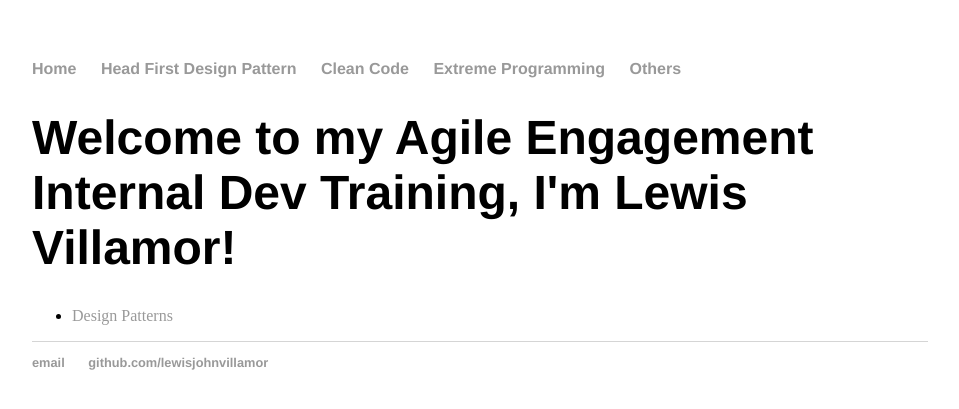
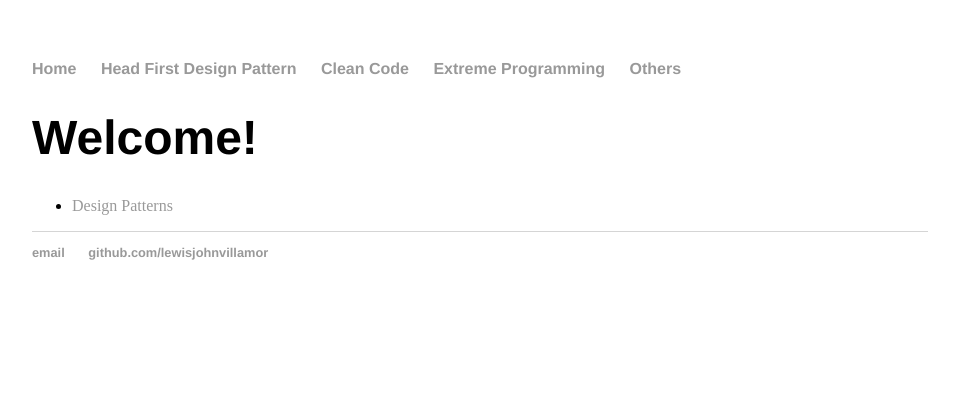
Before and after one commit to lewisjohnvillamor/lewisjohnvillamor.github.io, a Jekyll site: the page built from index.html, in a window 1280 px wide. Shown: the top 409 px of the page, without its empty margins (160-1119 px from the left). Built offline with Jekyll 4.4.1, drawn with Linux system fonts in a browser that asks for light colours.

Commit message:
Update index.html

```diff
--- a/index.html
+++ b/index.html
@@ -3,7 +3,7 @@ layout: default
 title: Agile Engagement Experience
 ---
 <div class="blurb">
-	<h1>Welcome to my Agile Engagement Internal Dev Training, I'm Lewis Villamor!</h1>
+	<h1>Welcome!</h1>
 
 	<ul class="contacts">
 				<li><a href="/designpattern">Design Patterns </a></li>
```
